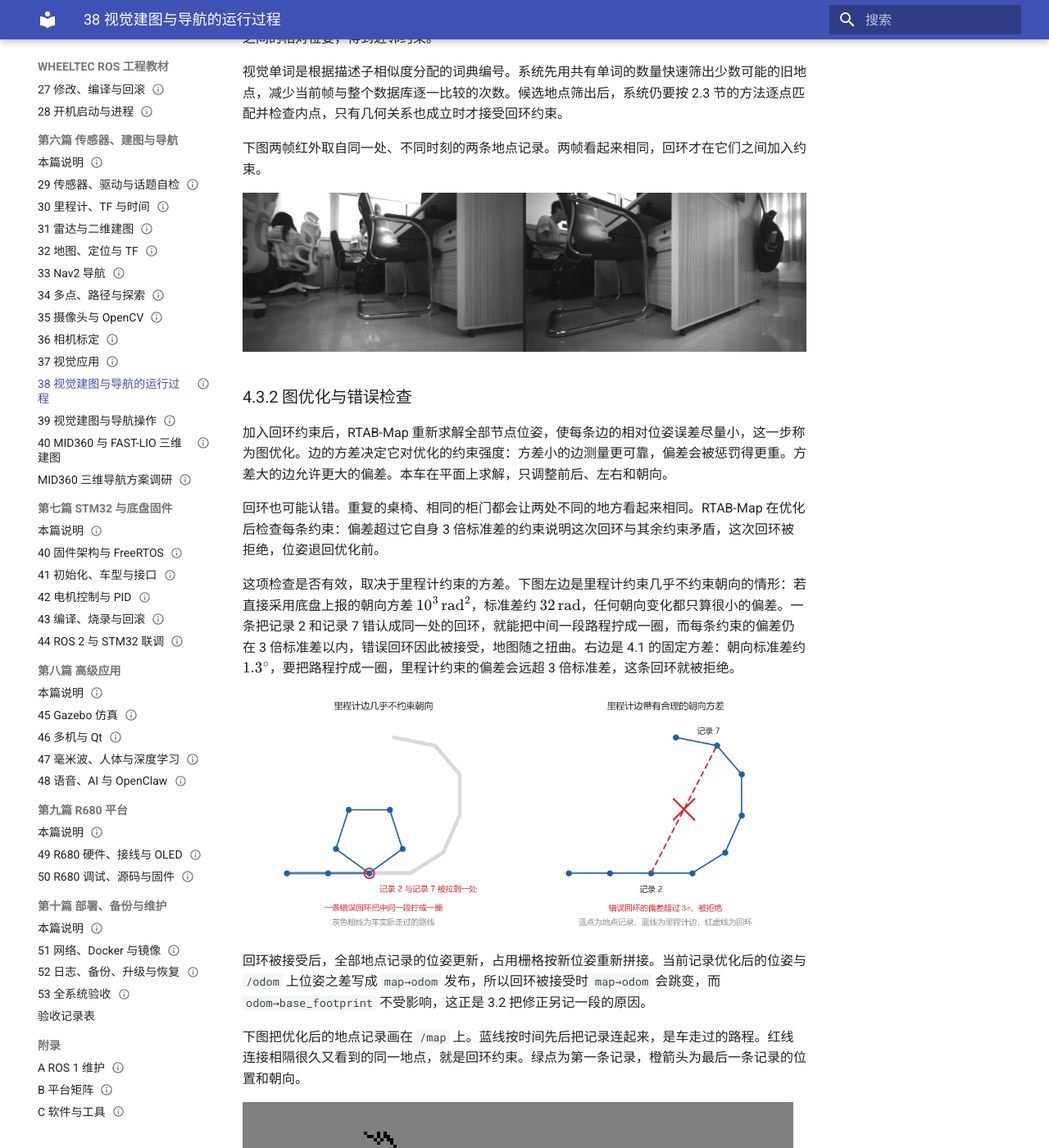
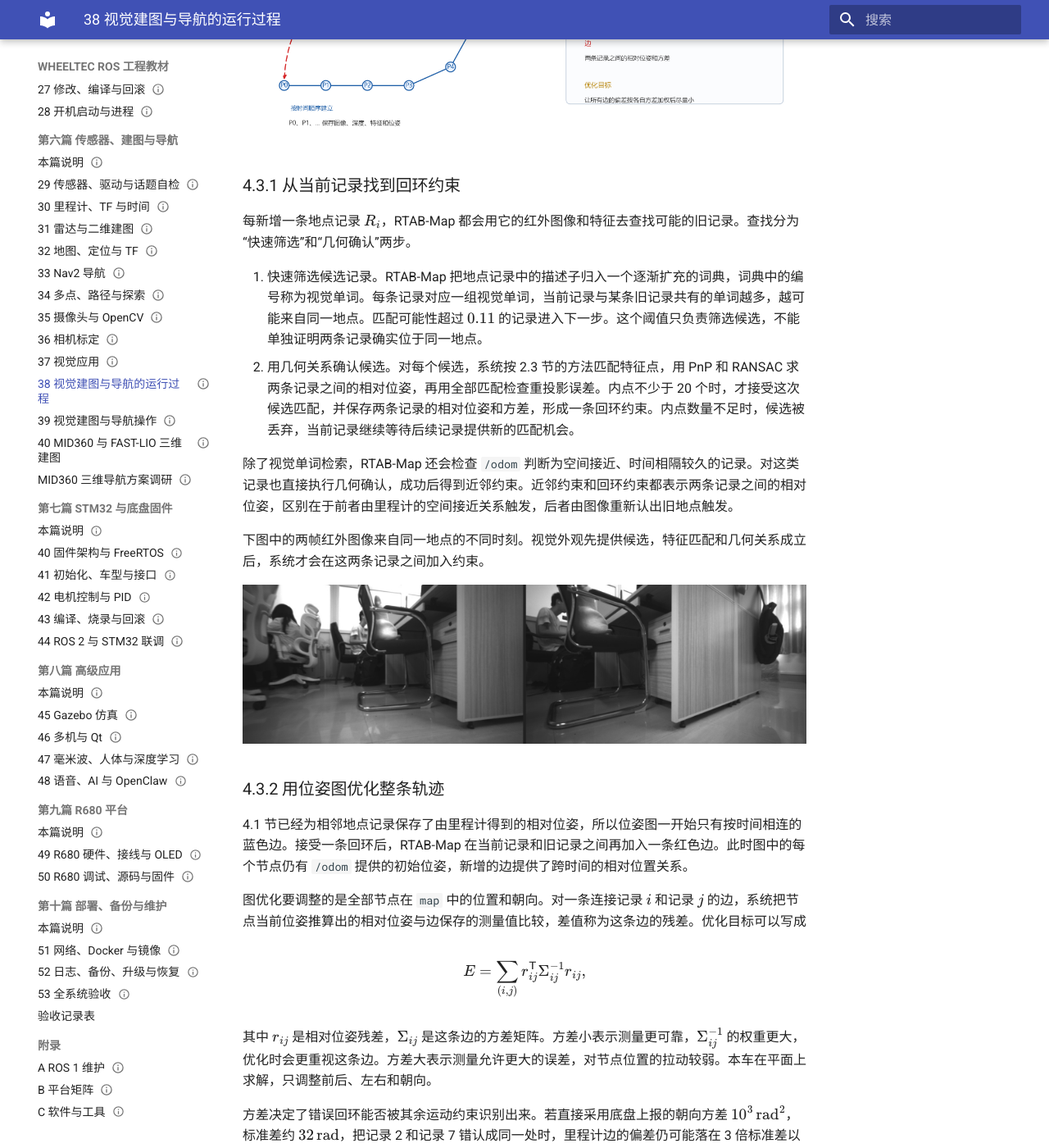
Before and after one commit to EnosElinsa/wheeltec-ros-textbook, an MkDocs documentation site: the page built from docs/06-sensors-navigation/38-visual-runtime.md, in a window 1280 px wide and 1400 px high, scrolled down 31166 px. Shown: the whole window at 82% size. Built offline with MkDocs 1.6.1 and Material for MkDocs 9.7.7, drawn with Linux system fonts in a browser that asks for light colours; some of the changed text lies outside the part shown.

Commit message:
docs: clarify loop closure workflow

```diff
--- a/docs/06-sensors-navigation/38-visual-runtime.md
+++ b/docs/06-sensors-navigation/38-visual-runtime.md
@@ -639,39 +639,54 @@ RViz 把占用栅格和车身画在同一画面里，下图的固定坐标系为
 
 ![RViz。左侧为左红外图像，中央为占用栅格与车身](visual-runtime-captures/rviz.png)
 
-## 4.3 回环与位姿图
+## 4.3 回环如何修正建图
 
-4.1 节已经保存了地点记录和相邻记录之间的相对运动。把每条地点记录的位姿当作一个节点，把记录之间的相对运动当作一条带方差的边，就得到**位姿图**（Pose Graph）。图中的节点是待求的位置和朝向，边是对两个节点相对关系的测量。建图时先有按时间连接的相邻边，后面识别到旧地点时再增加跨时间的边。
+建图时，`/odom` 根据连续运动给出每条地点记录的初始位置。这个位置只在本次启动后的坐标系中连续累加，转弯和轮胎打滑会让误差逐渐增大。车绕场地行驶一圈回到旧地点时，当前记录在 `/odom` 中的位置可能已经偏离原来的记录。如果继续用这些位置拼接局部栅格，同一面墙可能被放到两个位置。
 
-下面用一个小例子表示这张图。蓝色边来自连续行驶的里程计，红色虚线表示当前记录重新认出了较早的记录。图优化会同时参考这些节点和边，寻找一组更一致的地点位姿。
+当当前记录与较早记录来自同一地点时，RTAB-Map 会把这次识别称为**回环**（Loop Closure），并根据两张图像的匹配结果得到一条相对位姿测量。这条测量称为回环约束。它为已经累积误差的轨迹增加了一个“应该回到这里”的几何关系。为了把相邻运动和回环关系放在一起处理，RTAB-Map 使用位姿图（Pose Graph）。每条地点记录是一个节点，节点在 `map` 中的位置和朝向是待求量。两条记录之间的相对位姿测量是边，边还带有方差。
+
+回环从发现到生效的各个阶段如下图所示。每一步的输入和输出都沿着箭头传递，未通过验证的候选不会进入位姿图。
+
+![回环处理流程。从新地点记录检索候选记录，经过几何验证后加入约束，再进行图优化和残差检查](./assets/loop-closure-process.png)
 
 ![位姿图示例。圆点是地点记录，蓝边是相邻记录的里程计约束，红虚线是回环约束](./assets/pose-graph-model.png)
 
-`/odom` 中的位置会逐渐积累误差。车绕场地一圈回到出发处时，按 `/odom` 算出的车身位置可能已经偏离起点。如果继续照这个位置拼接局部格子，同一堵墙就会在栅格上出现两次。RTAB-Map 会比较当前红外图像与先前写入的地点记录。确认当前记录和旧记录来自同一地点后，系统计算两条记录之间的相对位姿，并把它保存为一条新的图约束。这个约束要求两条记录在同一张地图中的相对位置符合图像匹配结果，后面的图优化会利用它调整整条轨迹。这次对旧地点的识别称为回环（Loop Closure）。
+### 4.3.1 从当前记录找到回环约束
 
-### 4.3.1 回环约束
+每新增一条地点记录 $R_i$，RTAB-Map 都会用它的红外图像和特征去查找可能的旧记录。查找分为“快速筛选”和“几何确认”两步。
 
-为了从数据库中找出可能的旧地点，RTAB-Map 还为回环识别提取每帧最多 500 个特征点，将它们的描述子归入一本逐渐扩充的词典。词典中的一项称为一个视觉单词，每条地点记录由此对应一组单词。当前帧与某条记录共有的单词越多，越可能来自同一地点。当最有可能的那条记录的匹配可能性超过阈值 $0.11$，RTAB-Map 再按 2.3 节的方法求两帧之间的相对位姿。内点不少于 20 个，才加入回环约束。除此之外，它还检查里程计判断为空间接近、时间相隔较久的记录，直接求它们之间的相对位姿，得到近邻约束。
+1. 快速筛选候选记录。RTAB-Map 把地点记录中的描述子归入一个逐渐扩充的词典，词典中的编号称为视觉单词。每条记录对应一组视觉单词，当前记录与某条旧记录共有的单词越多，越可能来自同一地点。匹配可能性超过 $0.11$ 的记录进入下一步。这个阈值只负责筛选候选，不能单独证明两条记录确实位于同一地点。
+2. 用几何关系确认候选。对每个候选，系统按 2.3 节的方法匹配特征点，用 PnP 和 RANSAC 求两条记录之间的相对位姿，再用全部匹配检查重投影误差。内点不少于 20 个时，才接受这次候选匹配，并保存两条记录的相对位姿和方差，形成一条回环约束。内点数量不足时，候选被丢弃，当前记录继续等待后续记录提供新的匹配机会。
 
-视觉单词是根据描述子相似度分配的词典编号。系统先用共有单词的数量快速筛出少数可能的旧地点，减少当前帧与整个数据库逐一比较的次数。候选地点筛出后，系统仍要按 2.3 节的方法逐点匹配并检查内点，只有几何关系也成立时才接受回环约束。
+除了视觉单词检索，RTAB-Map 还会检查 `/odom` 判断为空间接近、时间相隔较久的记录。对这类记录也直接执行几何确认，成功后得到近邻约束。近邻约束和回环约束都表示两条记录之间的相对位姿，区别在于前者由里程计的空间接近关系触发，后者由图像重新认出旧地点触发。
 
-下图两帧红外取自同一处、不同时刻的两条地点记录。两帧看起来相同，回环才在它们之间加入约束。
+下图中的两帧红外图像来自同一地点的不同时刻。视觉外观先提供候选，特征匹配和几何关系成立后，系统才会在这两条记录之间加入约束。
 
-![回环。两帧是同一地点、不同时刻的图像，看起来相同才接受这次回环](visual-runtime-captures/loop_pair.png)
+![回环候选。两帧是同一地点不同时刻的图像，经过匹配和几何验证后才能形成回环约束](visual-runtime-captures/loop_pair.png)
 
-### 4.3.2 图优化与错误检查
+### 4.3.2 用位姿图优化整条轨迹
 
-加入回环约束后，RTAB-Map 重新求解全部节点位姿，使每条边的相对位姿误差尽量小，这一步称为图优化。边的方差决定它对优化的约束强度：方差小的边测量更可靠，偏差会被惩罚得更重。方差大的边允许更大的偏差。本车在平面上求解，只调整前后、左右和朝向。
+4.1 节已经为相邻地点记录保存了由里程计得到的相对位姿，所以位姿图一开始只有按时间相连的蓝色边。接受一条回环后，RTAB-Map 在当前记录和旧记录之间再加入一条红色边。此时图中的每个节点仍有 `/odom` 提供的初始位姿，新增的边提供了跨时间的相对位置关系。
 
-回环也可能认错。重复的桌椅、相同的柜门都会让两处不同的地方看起来相同。RTAB-Map 在优化后检查每条约束：偏差超过它自身 3 倍标准差的约束说明这次回环与其余约束矛盾，这次回环被拒绝，位姿退回优化前。
+图优化要调整的是全部节点在 `map` 中的位置和朝向。对一条连接记录 $i$ 和记录 $j$ 的边，系统把节点当前位姿推算出的相对位姿与边保存的测量值比较，差值称为这条边的残差。优化目标可以写成
 
-这项检查是否有效，取决于里程计约束的方差。下图左边是里程计约束几乎不约束朝向的情形：若直接采用底盘上报的朝向方差 $10^{3}\,\mathrm{rad^2}$，标准差约 $32\,\mathrm{rad}$，任何朝向变化都只算很小的偏差。一条把记录 2 和记录 7 错认成同一处的回环，就能把中间一段路程拧成一圈，而每条约束的偏差仍在 3 倍标准差以内，错误回环因此被接受，地图随之扭曲。右边是 4.1 的固定方差：朝向标准差约 $1.3^\circ$，要把路程拧成一圈，里程计约束的偏差会远超 3 倍标准差，这条回环就被拒绝。
+$$
+E=\sum_{(i,j)} r_{ij}^{\mathsf T}\Sigma_{ij}^{-1}r_{ij},
+$$
+
+其中 $r_{ij}$ 是相对位姿残差，$\Sigma_{ij}$ 是这条边的方差矩阵。方差小表示测量更可靠，$\Sigma_{ij}^{-1}$ 的权重更大，优化时会更重视这条边。方差大表示测量允许更大的误差，对节点位置的拉动较弱。本车在平面上求解，只调整前后、左右和朝向。
+
+方差决定了错误回环能否被其余运动约束识别出来。若直接采用底盘上报的朝向方差 $10^{3}\,\mathrm{rad^2}$，标准差约 $32\,\mathrm{rad}$，把记录 2 和记录 7 错认成同一处时，里程计边的偏差仍可能落在 3 倍标准差以内，错误回环就会把中间一段路程拧成一圈。4.1 节给相邻记录设置的朝向方差对应约 $1.3^\circ$ 的标准差，错误回环造成的转角偏差会明显超过允许范围。
 
 ![位姿图与错误回环。左：里程计约束几乎不约束朝向，一条错误回环把中间一段拧成一圈。右：里程计约束带有合理的朝向方差，错误回环的偏差超过 3σ，被拒绝](./assets/pose-graph-constraint.png)
 
-回环被接受后，全部地点记录的位姿更新，占用栅格按新位姿重新拼接。当前记录优化后的位姿与 `/odom` 上位姿之差写成 `map→odom` 发布，所以回环被接受时 `map→odom` 会跳变，而 `odom→base_footprint` 不受影响，这正是 3.2 把修正另记一段的原因。
+### 4.3.3 检查优化结果并更新地图
 
-下图把优化后的地点记录画在 `/map` 上。蓝线按时间先后把记录连起来，是车走过的路程。红线连接相隔很久又看到的同一地点，就是回环约束。绿点为第一条记录，橙箭头为最后一条记录的位置和朝向。
+图优化完成后，RTAB-Map 检查每条边的残差。若回环边的偏差超过自身 3 倍标准差，说明这条回环与相邻记录的运动关系矛盾，系统移除这条回环边，并恢复到优化前的位姿。若残差通过检查，优化后的节点位姿就被接受。
+
+接受优化结果后，RTAB-Map 按新的地点记录位姿重新拼接局部占用栅格，生成更新后的 `/map`。当前记录在 `map` 中的优化位姿与它在 `/odom` 中的位姿之差写成 `map→odom` 发布。于是回环修正可以改变 `map→odom`，而 `odom→base_footprint` 继续保持连续，车身的局部运动不会因为全局地图修正而突然改变。
+
+下图把优化后的地点记录画在 `/map` 上。蓝线按时间顺序连接记录，表示车走过的路线。红线连接相隔较久但被识别为同一地点的记录，表示回环约束。绿色点是第一条记录，橙色箭头表示最后一条记录的位置和朝向。
 
 ![地点记录的位姿。蓝线为按时间先后的路程，红线为回环约束](visual-runtime-captures/map_nodes.png)
 
```
Also changed, not shown: docs/06-sensors-navigation/assets/loop-closure-process.png (added).
